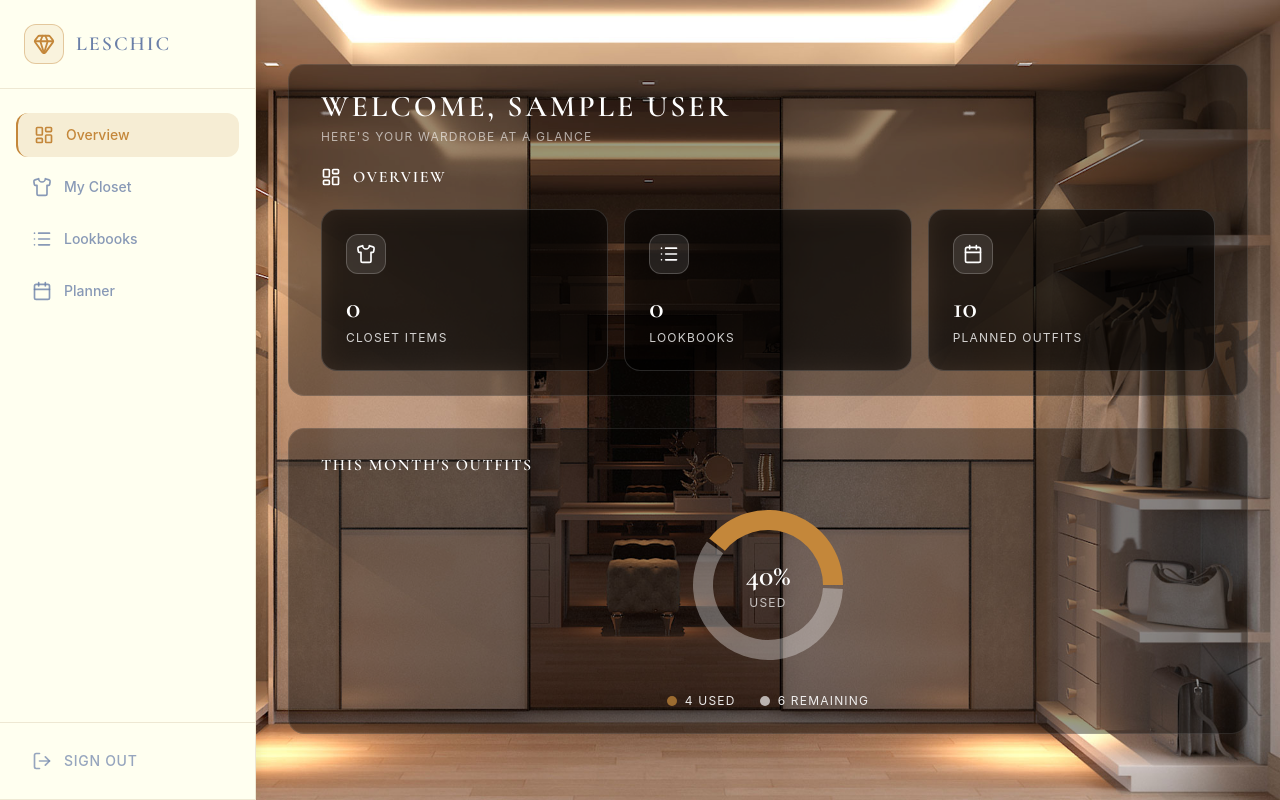
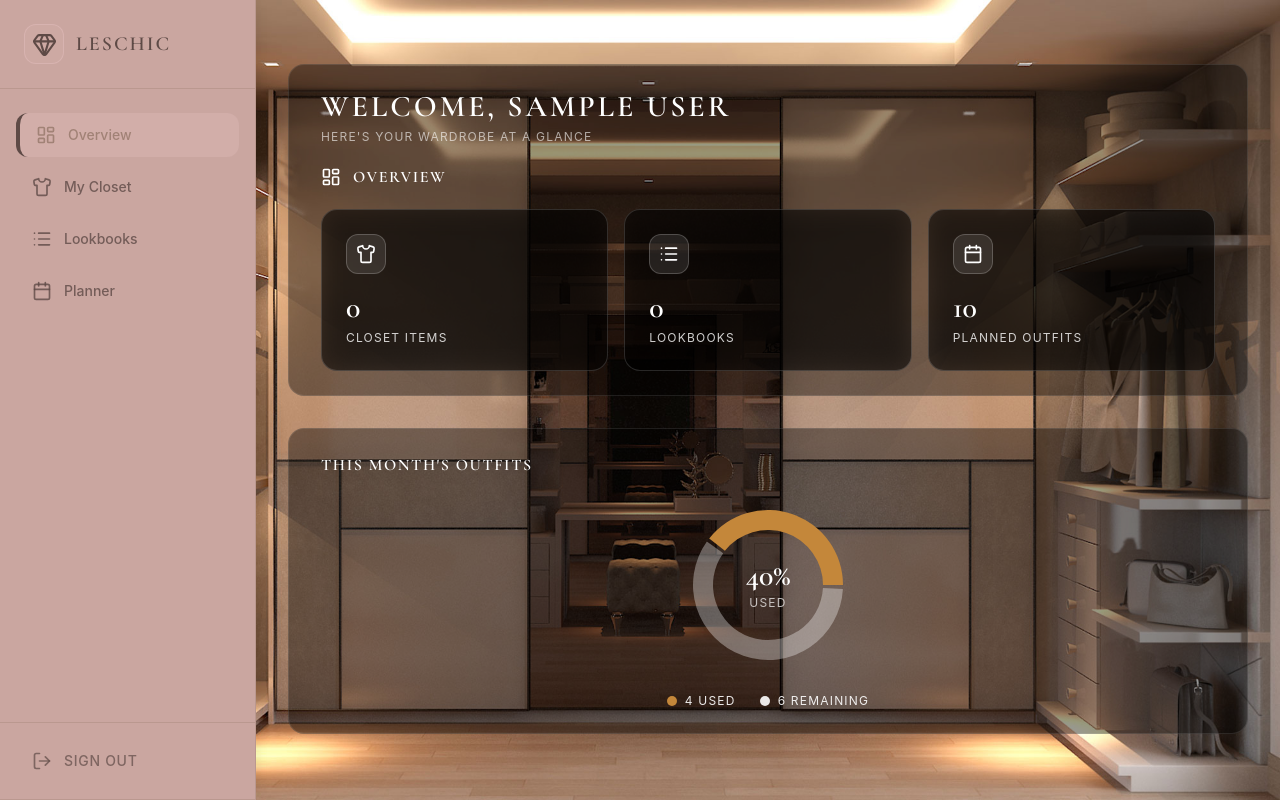
Before and after one commit to HaroldSaenz87/LesChic, a React (Vite) app in the folder Frontend_Web/LesChic/: page /dashboard in a window 1280 px wide. Built offline with nearby package versions, Linux system fonts and the light colour scheme; sample sign-in values are in the browser's storage.

Commit message:
new theme added

```diff
--- a/Frontend_Web/LesChic/src/components/OutfitChart.tsx
+++ b/Frontend_Web/LesChic/src/components/OutfitChart.tsx
@@ -83,7 +83,7 @@ export const OutfitChart = ({ planned, used }: OutfitDonutChartProps) => {
 
                 <div className="flex items-center gap-2">
 
-                    <div className="w-2.5 h-2.5 rounded-full bg-secondary animate-pulse" />
+                    <div className="w-2.5 h-2.5 rounded-full bg-secondary2 " />
 
                     <p className="text-white/90 text-xs uppercase tracking-widest">{used} Used</p>
 
@@ -91,7 +91,7 @@ export const OutfitChart = ({ planned, used }: OutfitDonutChartProps) => {
 
                 <div className="flex items-center gap-2">
 
-                    <div className="w-2.5 h-2.5 rounded-full bg-white/90 animate-pulse" />
+                    <div className="w-2.5 h-2.5 rounded-full bg-white/90 " />
 
                     <p className="text-white/90 text-xs uppercase tracking-widest">{remaining} Remaining</p>
 
--- a/Frontend_Web/LesChic/src/components/SideNav.tsx
+++ b/Frontend_Web/LesChic/src/components/SideNav.tsx
@@ -17,7 +17,7 @@ const NavItem = ({ icon, label, to, end }: NavItemProps) => (
         className={({ isActive }) => `
             flex items-center space-x-3 px-4 py-3 rounded-xl transition-colors duration-150 cursor-pointer
             ${isActive
-                ? 'bg-secondary/15 text-secondary border-l-2 border-secondary'
+                ? 'bg-secondary/25 text-accent border-l-4 border-primary'
                 : 'text-primary/80 hover:text-primary hover:bg-accent/20'}
         `}
     >
@@ -56,7 +56,7 @@ export const SideNav = () =>{
             <div className="p-6 border-b border-accent/40">
                 <div className="flex items-center space-x-3">
                     <div className="w-10 h-10 rounded-xl border border-secondary/40 bg-secondary/10 flex items-center justify-center ">
-                        <Gem size={22} className="text-secondary" />
+                        <Gem size={25} className="text-primary" />
                     </div>
 
                     <span className="font-display font-bold text-xl tracking-widest text-primary uppercase">LesChic</span>
--- a/Frontend_Web/LesChic/src/index.css
+++ b/Frontend_Web/LesChic/src/index.css
@@ -3,12 +3,26 @@
 
 
 @theme {
-  --color-background: #F5E6C8;  /* page background*/
-  --color-primary: #6A7FA8;     /* buttons or headings and other similar*/
-  --color-secondary: #C4873A;   /* accent, highlights*/
-  --color-accent: #D4C5A9;      /* borders and cards possibly*/
-  --color-surface: #FFFFF0;     /* panels, inputs possibly*/
-  --color-muted: #A8B5A2;       /* dividers and maybe subtle text*/
+  /* Page background (Lightest) */
+  --color-background: #f9ebe7;
+
+  /* Buttons, Main Headings (Darkest) */
+  --color-primary: #5e4a46;
+
+  /* Accents, Highlights (The 'Pop' color) */
+  --color-secondary: #e8c4c4;
+
+  /* Borders, Cards, Subtle details */
+  --color-accent: #a18276;
+
+  /* Panels, Input fields */
+  --color-surface: #caa6a0;
+
+  /* Subtle text or dividers */
+  --color-muted: #a18276;
+
+  --color-secondary2: #C4873A;
+
   --font-display: "Cormorant Garamond", serif;
 }
 
--- a/Frontend_Web/LesChic/src/sections/Hero.tsx
+++ b/Frontend_Web/LesChic/src/sections/Hero.tsx
@@ -110,11 +110,11 @@ export const Hero = () => {
             <div className="mx-8 mb-2 flex p-1.5 bg-white/8 rounded-full relative border border-white/15 shadow-[0_2px_8px_rgba(0,0,0,0.25),inset_0_1px_0_rgba(255,255,255,0.06)]">
               <div className={`absolute top-1 bottom-1 w-[calc(50%-4px)] bg-secondary rounded-full transition-all duration-300 ease-out shadow-lg ${authView === "register" ? "left-[calc(50%+2px)]" : "left-1"}`}/>
 
-              <button onClick={() => setAuthView("login")} className={`relative z-10 w-1/2 py-2 text-[10px] uppercase tracking-widest font-display transition-colors duration-300 cursor-pointer ${authView === "login" ? "text-white" : "text-white/70 hover:text-white"}`}>
+              <button onClick={() => setAuthView("login")} className={`relative z-10 w-1/2 py-2 text-[13px] uppercase tracking-widest font-bold font-display transition-colors duration-300 cursor-pointer ${authView === "login" ? "text-white" : "text-white/70 hover:text-white"}`}>
                 Sign In
               </button>
 
-              <button onClick={() => setAuthView("register")} className={`relative z-10 w-1/2 py-2 text-[10px] uppercase tracking-widest font-display transition-colors duration-300 cursor-pointer ${authView === "register" ? "text-white" : "text-white/70 hover:text-white"}`}>
+              <button onClick={() => setAuthView("register")} className={`relative z-10 w-1/2 py-2 text-[13px] uppercase tracking-widest font-bold font-display transition-colors duration-300 cursor-pointer ${authView === "register" ? "text-white" : "text-white/70 hover:text-white"}`}>
                 Sign up
               </button>
 
```
